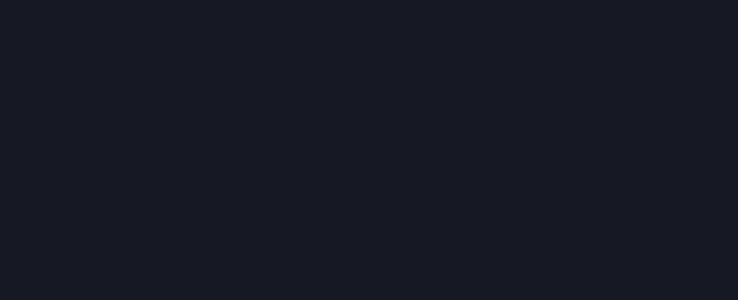
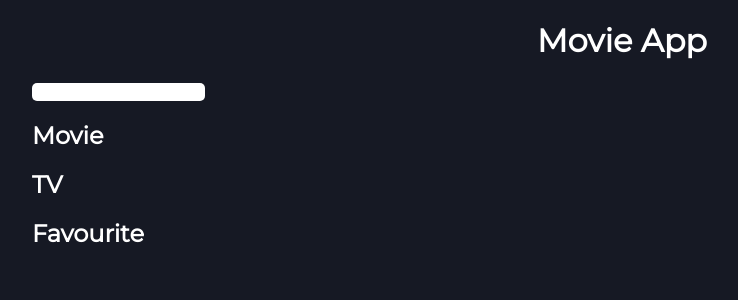
Before and after one commit to Hannah6898/movie-app, a React (Create React App) app: page / in a window 1280 px wide. Shown: the top 300 px of the page, without its empty margins (18-756 px from the left). Built offline with nearby package versions, Linux system fonts and the light colour scheme.

Commit message:
Created headings

```diff
--- a/public/index.html
+++ b/public/index.html
@@ -24,6 +24,9 @@
       work correctly both with client-side routing and a non-root public URL.
       Learn how to configure a non-root public URL by running `npm run build`.
     -->
+    <link rel="preconnect" href="https://fonts.googleapis.com">
+<link rel="preconnect" href="https://fonts.gstatic.com" crossorigin>
+<link href="https://fonts.googleapis.com/css2?family=Montserrat&display=swap" rel="stylesheet">
     <title>Movie App</title>
   </head>
   <body>
--- a/src/App.css
+++ b/src/App.css
@@ -1,3 +1,8 @@
 *{
     background-color: #161924;
+    font-family: 'Montserrat', sans-serif;
 }
+
+body{
+    margin: 0 50px 0 50px;
+}
--- a/src/App.js
+++ b/src/App.js
@@ -1,9 +1,10 @@
 import './App.css';
+import HomePage from './Container/HomePage';
 
 function App() {
   return (
     <div className="App">
-
+   <HomePage/>
     </div>
   );
 }
--- /dev/null
+++ b/src/Container/HomePage.js
@@ -0,0 +1,13 @@
+import React from "react";
+import classes from "./HomePage.module.css"
+
+function HomePage(){
+    return(<div>
+        <h1 className={classes.title}>Movie App</h1>
+        <input type="search" className={classes.input}></input>
+        <h2 className={classes.subheading}>Movie</h2>
+        <h2 className={classes.subheading}>TV</h2>
+        <h2 className={classes.subheading}>Favourite</h2>
+    </div>)
+}
+export default HomePage;
--- /dev/null
+++ b/src/Container/HomePage.module.css
@@ -0,0 +1,18 @@
+.title{
+    color: white;
+    text-align: center;
+}
+
+.subheading{
+    color: white;
+}
+
+.input{
+    border: none;
+    background-color: white;
+    border-radius: 5px;
+}
+
+.input:focus{
+    outline: none;
+}
```
